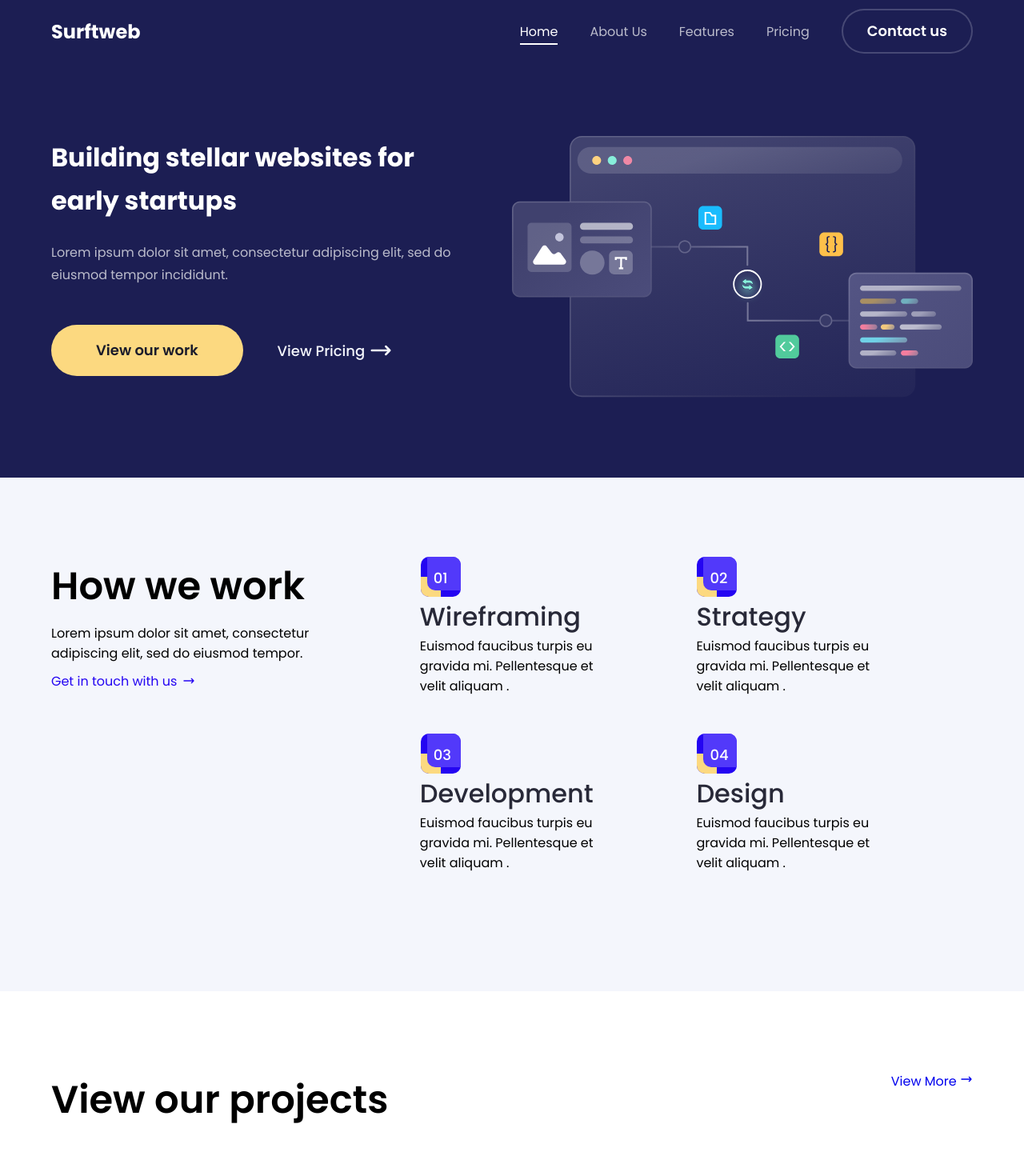
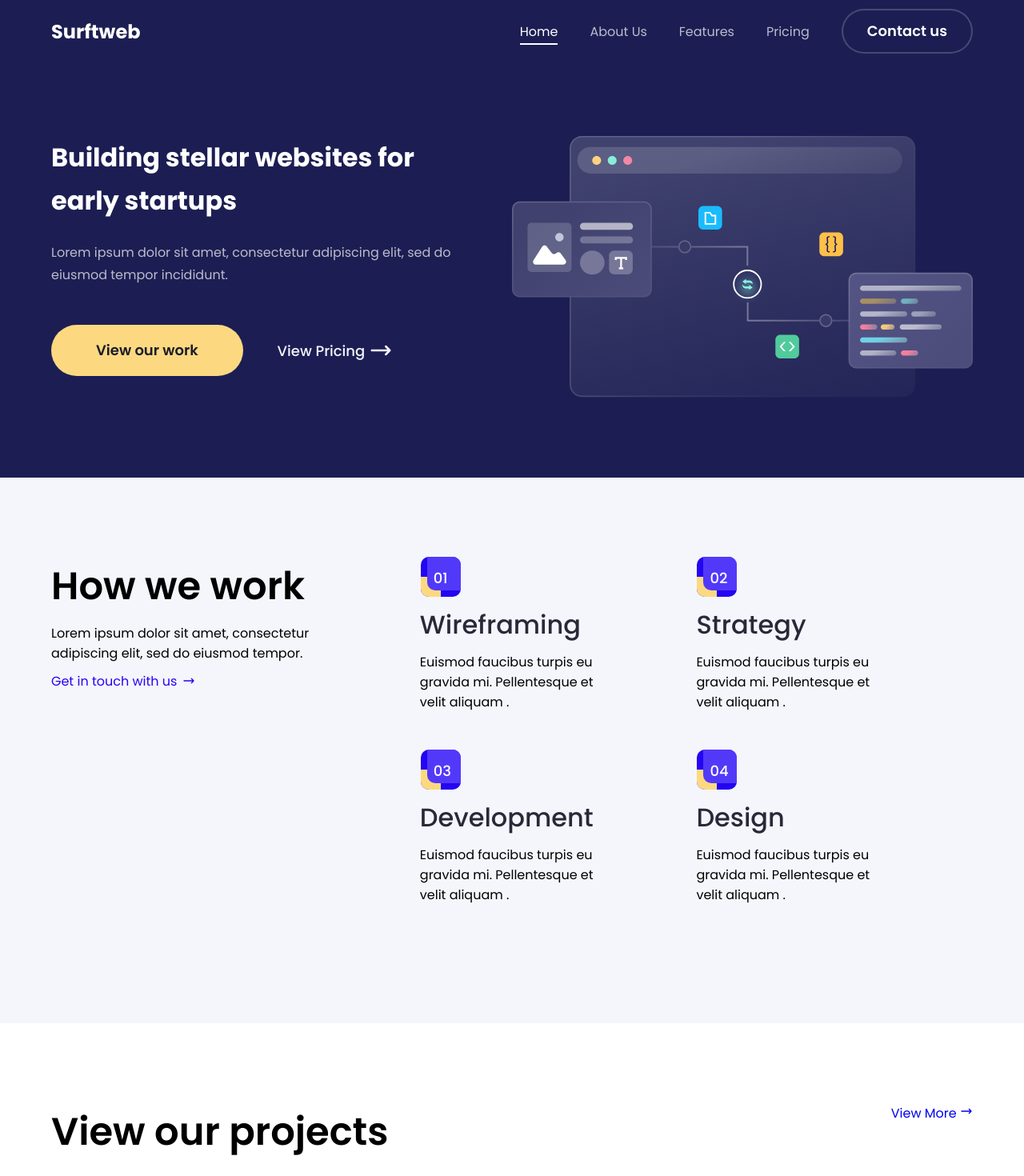
Before and after one commit to ebokes/surftweb, a React (Create React App) app: page / in a window 1280 px wide. Shown: the top 1470 px of the page at 80% size. Built offline with nearby package versions, Linux system fonts and the light colour scheme.

Commit message:
update style in workpage and project page

```diff
--- a/src/components/home/projectPage/index.js
+++ b/src/components/home/projectPage/index.js
@@ -23,7 +23,7 @@ const ProjectPage = () => {
           </a>
         </Title>
         <ProjectGallery>
-          <Col1>{/* <img src={project1} alt="project snapshot" /> */}</Col1>
+          <Col1></Col1>
           <Col2>
             <div>
               <section>
--- a/src/components/home/projectPage/projectPageStyle.js
+++ b/src/components/home/projectPage/projectPageStyle.js
@@ -50,6 +50,8 @@ export const Col2 = styled.div`
         rgba(28, 30, 83, 0.42) 103.96%
       ),
       url(${project2});
+    background-repeat: no-repeat;
+    max-width: 100%;
 
     section {
       /* margin: 1rem 0 4.5rem 5.6rem; */
--- a/src/components/home/workPage/workPageStyle.js
+++ b/src/components/home/workPage/workPageStyle.js
@@ -6,7 +6,6 @@ export const WorkPageContainer = styled.div`
 
   @media (max-width: ${({ theme }) => theme.mediaQuery.tablet}) {
     flex-direction: column;
-    padding: 6rem 0 6rem 0;
   }
 `;
 
@@ -115,5 +114,6 @@ export const List = styled.div`
     font-weight: 500;
     line-height: 4.8rem;
     color: ${({ theme }) => theme.colors.primary1};
+    margin: 1rem 0 1rem 0;
   }
 `;
```
Also changed, not shown: src/reuseableComponents/globalStyle.js (+7 -0 lines).
